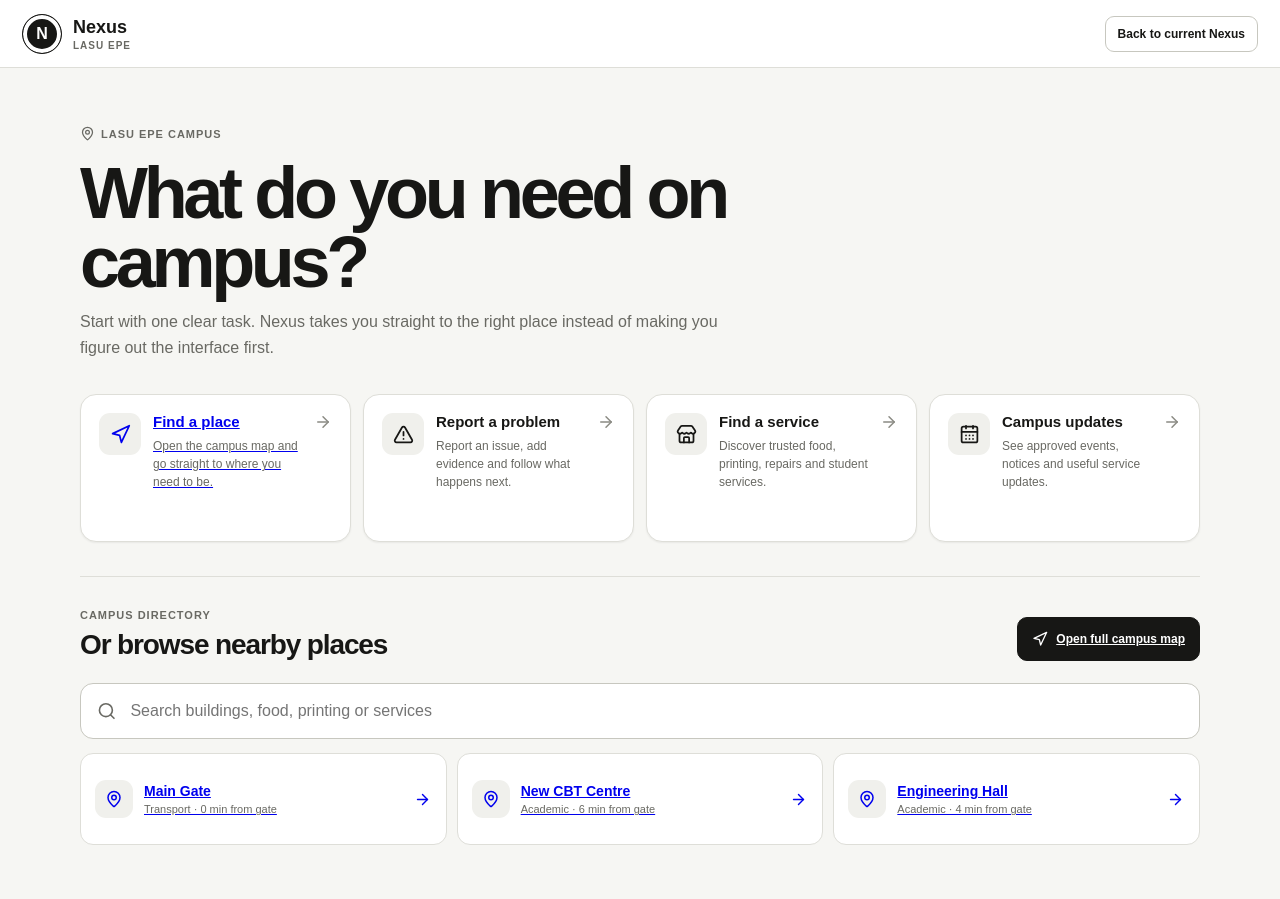
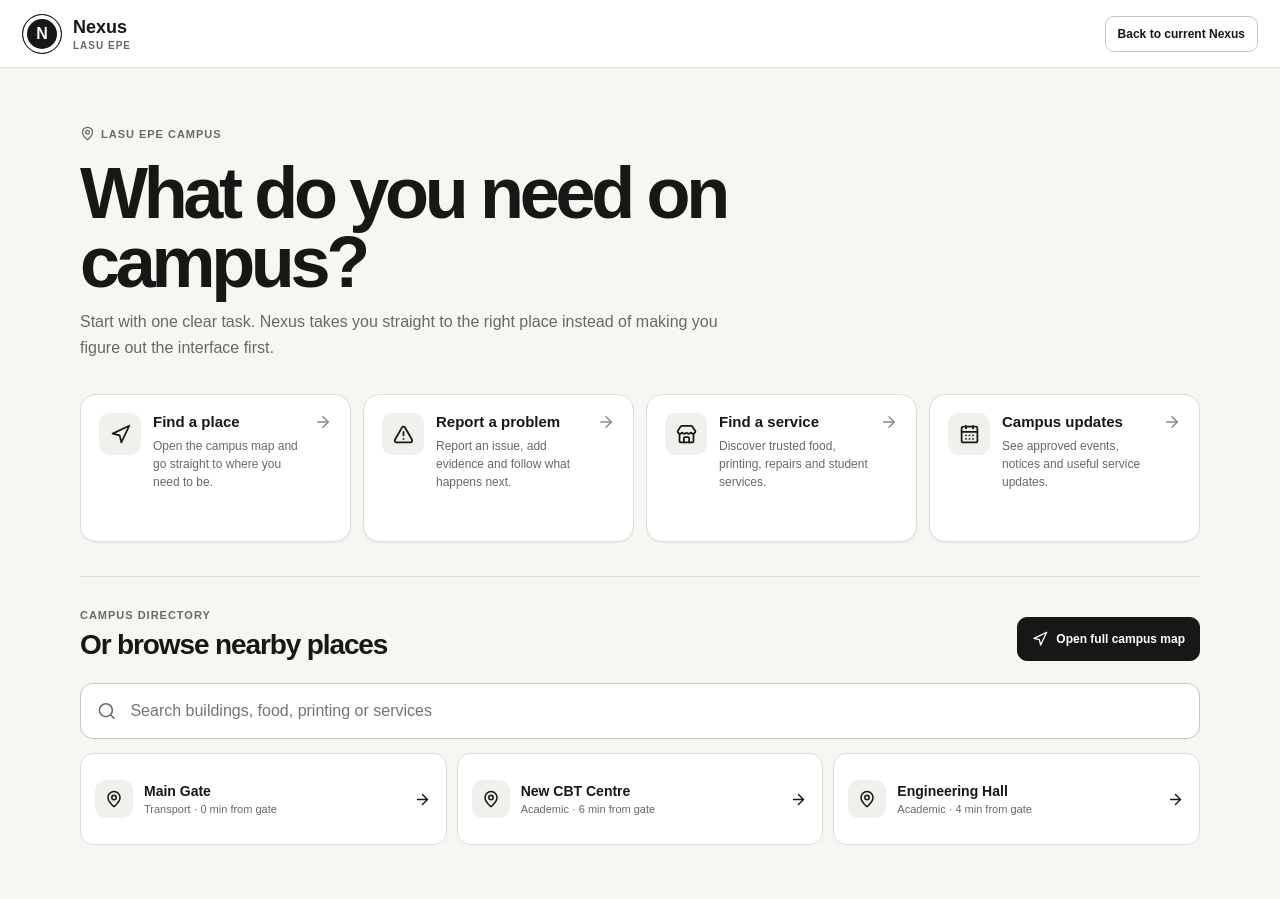
Before and after one commit to Rolexcode/nexus, a Next.js app: page /ui-preview in a window 1280 px wide. Shown: the top 899 px of the page. Built offline with nearby package versions, Linux system fonts and the light colour scheme.

Commit message:
Keep preview link cards visually consistent

```diff
--- a/src/app/ui-preview/page.tsx
+++ b/src/app/ui-preview/page.tsx
@@ -40,6 +40,8 @@ const places = [
   ["Engineering Hall", "Academic · 4 min from gate"],
 ];
 
+const linkStyle = { color: "inherit", textDecoration: "none" } as const;
+
 export default function UiPreviewPage() {
   return (
     <main className={styles.page}>
@@ -66,7 +68,7 @@ export default function UiPreviewPage() {
               </>
             );
             return href ? (
-              <Link href={href} className={styles.actionCard} key={title}>{content}</Link>
+              <Link href={href} className={styles.actionCard} style={linkStyle} key={title}>{content}</Link>
             ) : (
               <button type="button" className={styles.actionCard} key={title}>{content}</button>
             );
@@ -77,7 +79,7 @@ export default function UiPreviewPage() {
       <section className={styles.directory}>
         <div className={styles.sectionHeading}>
           <div><span>Campus directory</span><h2>Or browse nearby places</h2></div>
-          <Link href="/ui-preview/map" className={styles.mapButton}><Navigation size={16} /> Open full campus map</Link>
+          <Link href="/ui-preview/map" className={styles.mapButton} style={{ textDecoration: "none" }}><Navigation size={16} /> Open full campus map</Link>
         </div>
 
         <label className={styles.search}>
@@ -87,7 +89,7 @@ export default function UiPreviewPage() {
 
         <div className={styles.placeList}>
           {places.map(([name, meta]) => (
-            <Link href="/ui-preview/map" className={styles.place} key={name}>
+            <Link href="/ui-preview/map" className={styles.place} style={linkStyle} key={name}>
               <span className={styles.placePin}><MapPin size={18} /></span>
               <span><strong>{name}</strong><small>{meta}</small></span>
               <ArrowRight size={17} />
```
